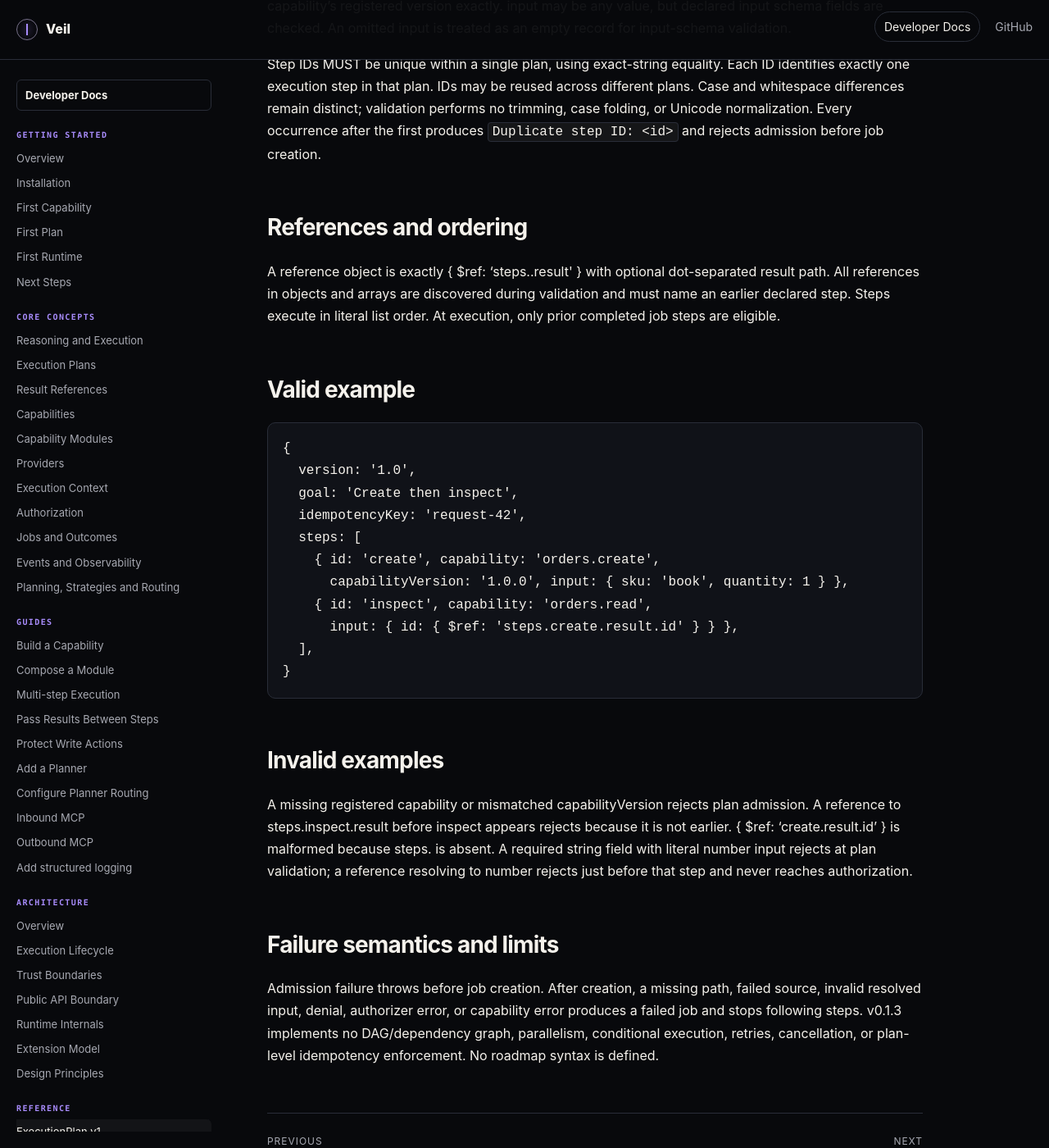
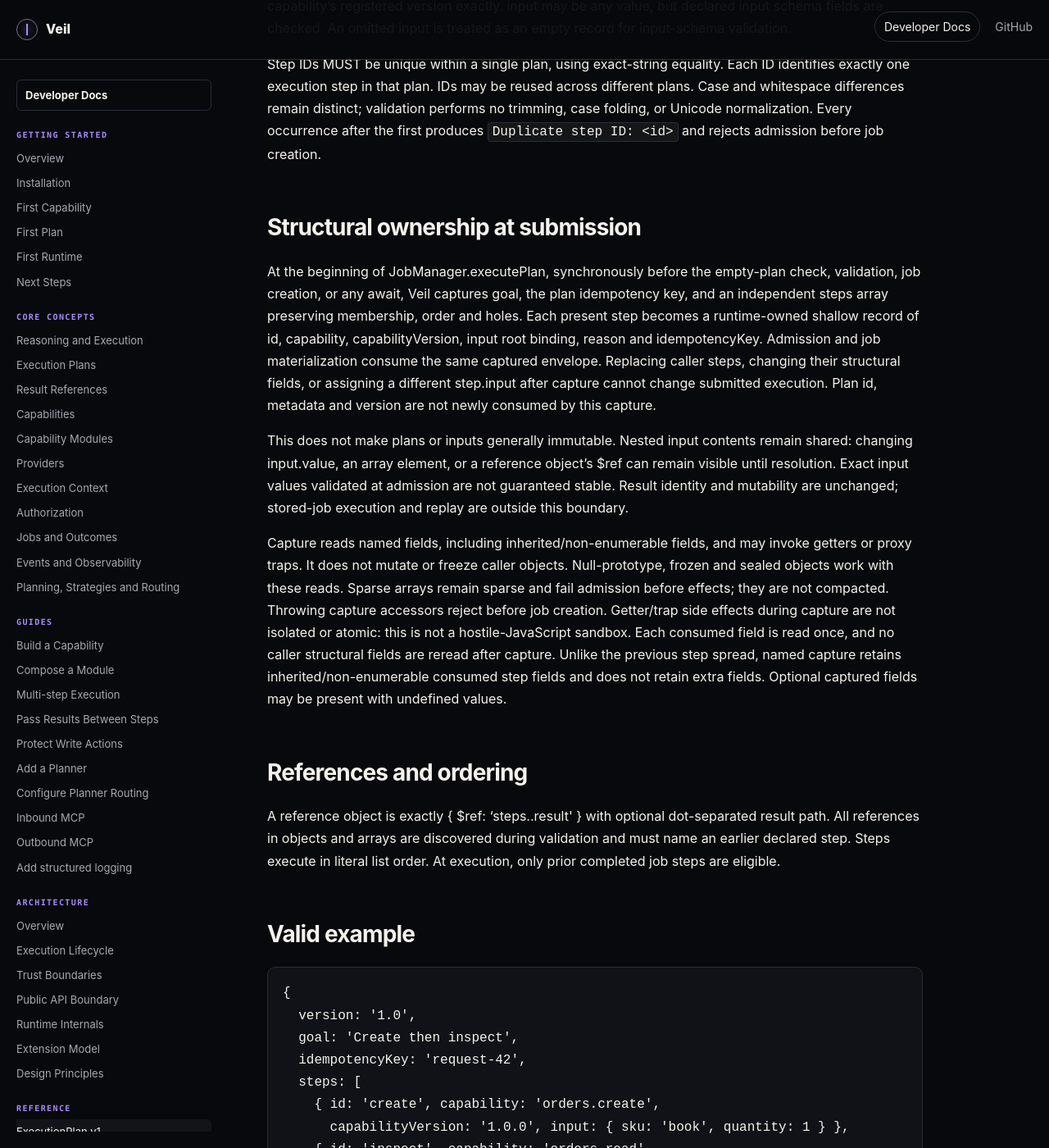
Before and after one commit to veil-runtime/veil, a Jekyll site: the page built from docs/reference/execution-plan-v1.md, in a window 1280 px wide and 1400 px high, scrolled down 1205 px. Shown: the whole window at 82% size. Built offline with Jekyll 4.4.1, drawn with Linux system fonts in a browser that asks for light colours.

Commit message:
fix(runtime): capture structural execution envelope

```diff
--- a/docs/reference/execution-plan-v1.md
+++ b/docs/reference/execution-plan-v1.md
@@ -34,6 +34,35 @@ capability must resolve to a registered capability. capabilityVersion, when pres
 
 Step IDs MUST be unique within a single plan, using exact-string equality. Each ID identifies exactly one execution step in that plan. IDs may be reused across different plans. Case and whitespace differences remain distinct; validation performs no trimming, case folding, or Unicode normalization. Every occurrence after the first produces `Duplicate step ID: <id>` and rejects admission before job creation.
 
+## Structural ownership at submission
+
+At the beginning of JobManager.executePlan, synchronously before the empty-plan
+check, validation, job creation, or any await, Veil captures goal, the plan
+idempotency key, and an independent steps array preserving membership, order and
+holes. Each present step becomes a runtime-owned shallow record of id,
+capability, capabilityVersion, input root binding, reason and idempotencyKey.
+Admission and job materialization consume the same captured envelope. Replacing
+caller steps, changing their structural fields, or assigning a different
+step.input after capture cannot change submitted execution. Plan id, metadata
+and version are not newly consumed by this capture.
+
+This does not make plans or inputs generally immutable. Nested input contents
+remain shared: changing input.value, an array element, or a reference object's
+$ref can remain visible until resolution. Exact input values validated at
+admission are not guaranteed stable. Result identity and mutability are unchanged;
+stored-job execution and replay are outside this boundary.
+
+Capture reads named fields, including inherited/non-enumerable fields, and may
+invoke getters or proxy traps. It does not mutate or freeze caller objects.
+Null-prototype, frozen and sealed objects work with these reads. Sparse arrays
+remain sparse and fail admission before effects; they are not compacted.
+Throwing capture accessors reject before job creation. Getter/trap side effects
+during capture are not isolated or atomic: this is not a hostile-JavaScript
+sandbox. Each consumed field is read once, and no caller structural fields are
+reread after capture. Unlike the previous step spread, named capture retains
+inherited/non-enumerable consumed step fields and does not retain extra fields.
+Optional captured fields may be present with undefined values.
+
 ## References and ordering
 
 A reference object is exactly { $ref: 'steps.<earlier-step-id>.result' } with optional dot-separated result path. All references in objects and arrays are discovered during validation and must name an earlier declared step. Steps execute in literal list order. At execution, only prior completed job steps are eligible.
--- a/tools/quality-governance-baseline.json
+++ b/tools/quality-governance-baseline.json
@@ -31,14 +31,14 @@
     },
     {
       "path": "src/runtime/jobs/job-manager.ts",
-      "anchor": "5f3f1b0494184d690be3485b53673dd261ef66e52115a63f9dcc8a03dcc5b06a",
+      "anchor": "13fce248843444d387420b751d6e621dc142722e6d02bd588fe58b8ff5710ba5",
       "kind": "job-manager",
       "classification": "GOVERNED_MACHINERY",
       "reason": "Approved internal execution loop: plan admission delegates here and capability dispatch follows per-step authorization."
     },
     {
       "path": "src/runtime/jobs/job-manager.ts",
-      "anchor": "d676503342a50af035e6bdc0ac631b88457ffee675928a52ec87e431a02ac23d",
+      "anchor": "31a7754a040e7469f1201d936db763818a90e448d07e25b4b6b1179bcbac52a9",
       "kind": "execute",
       "classification": "GOVERNED_MACHINERY",
       "reason": "Approved internal execution loop: plan admission delegates here and capability dispatch follows per-step authorization."
```
Also changed, not shown: docs/adr/0008-structural-execution-ownership.md (added, +93 -0 lines), docs/architecture/execution-lifecycle.md (+4 -2 lines), docs/architecture/trust-boundaries.md (+17 -0 lines), src/runtime/jobs/job-manager.ts (+24 -6 lines), test/structural-ownership.test.ts (added, +338 -0 lines).
